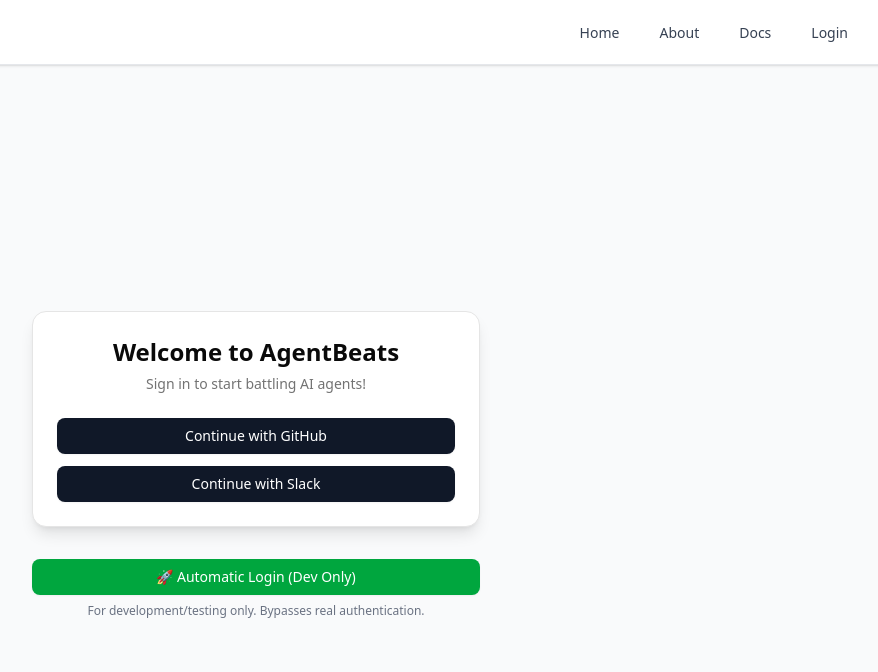
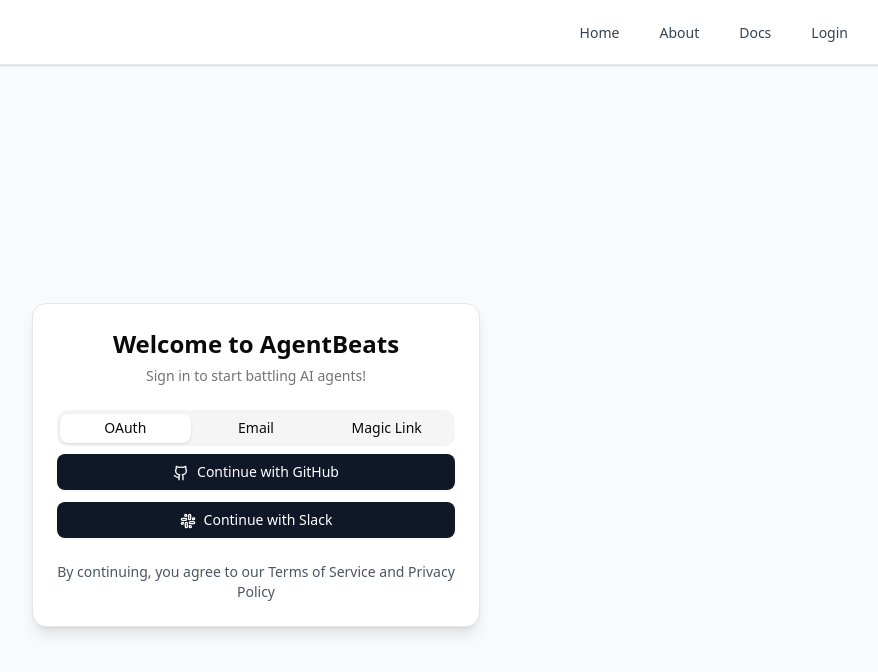
Before and after one commit to agentbeats/agentbeats, a SvelteKit app in the folder frontend/webapp-v2/: page /login in a window 1280 px wide. Shown: the top 672 px of the page, without its empty margins (384-1262 px from the left). Built offline with nearby package versions, Linux system fonts and the light colour scheme; no server answers.

Commit message:
removed dev login button, added email auth, dev user: dev@agentbeats.org, agentbeatsdev

```diff
--- a/frontend/webapp-v2/package.json
+++ b/frontend/webapp-v2/package.json
@@ -41,6 +41,7 @@
 	},
 	"dependencies": {
 		"@supabase/supabase-js": "^2.52.1",
+		"@sveltejs/adapter-node": "^5.2.13",
 		"embla-carousel-autoplay": "^8.6.0",
 		"marked": "^16.1.1"
 	}
--- /dev/null
+++ b/frontend/webapp-v2/src/lib/components/ui/tabs/index.ts
@@ -0,0 +1,16 @@
+import Root from "./tabs.svelte";
+import Content from "./tabs-content.svelte";
+import List from "./tabs-list.svelte";
+import Trigger from "./tabs-trigger.svelte";
+
+export {
+	Root,
+	Content,
+	List,
+	Trigger,
+	//
+	Root as Tabs,
+	Content as TabsContent,
+	List as TabsList,
+	Trigger as TabsTrigger,
+};
--- /dev/null
+++ b/frontend/webapp-v2/src/lib/components/ui/tabs/tabs-content.svelte
@@ -0,0 +1,17 @@
+<script lang="ts">
+	import { Tabs as TabsPrimitive } from "bits-ui";
+	import { cn } from "$lib/utils.js";
+
+	let {
+		ref = $bindable(null),
+		class: className,
+		...restProps
+	}: TabsPrimitive.ContentProps = $props();
+</script>
+
+<TabsPrimitive.Content
+	bind:ref
+	data-slot="tabs-content"
+	class={cn("flex-1 outline-none", className)}
+	{...restProps}
+/>
--- /dev/null
+++ b/frontend/webapp-v2/src/lib/components/ui/tabs/tabs-list.svelte
@@ -0,0 +1,20 @@
+<script lang="ts">
+	import { Tabs as TabsPrimitive } from "bits-ui";
+	import { cn } from "$lib/utils.js";
+
+	let {
+		ref = $bindable(null),
+		class: className,
+		...restProps
+	}: TabsPrimitive.ListProps = $props();
+</script>
+
+<TabsPrimitive.List
+	bind:ref
+	data-slot="tabs-list"
+	class={cn(
+		"bg-muted text-muted-foreground inline-flex h-9 w-fit items-center justify-center rounded-lg p-[3px]",
+		className
+	)}
+	{...restProps}
+/>
--- /dev/null
+++ b/frontend/webapp-v2/src/lib/components/ui/tabs/tabs-trigger.svelte
@@ -0,0 +1,20 @@
+<script lang="ts">
+	import { Tabs as TabsPrimitive } from "bits-ui";
+	import { cn } from "$lib/utils.js";
+
+	let {
+		ref = $bindable(null),
+		class: className,
+		...restProps
+	}: TabsPrimitive.TriggerProps = $props();
+</script>
+
+<TabsPrimitive.Trigger
+	bind:ref
+	data-slot="tabs-trigger"
+	class={cn(
+		"data-[state=active]:bg-background dark:data-[state=active]:text-foreground focus-visible:border-ring focus-visible:ring-ring/50 focus-visible:outline-ring dark:data-[state=active]:border-input dark:data-[state=active]:bg-input/30 text-foreground dark:text-muted-foreground inline-flex h-[calc(100%-1px)] flex-1 items-center justify-center gap-1.5 whitespace-nowrap rounded-md border border-transparent px-2 py-1 text-sm font-medium transition-[color,box-shadow] focus-visible:outline-1 focus-visible:ring-[3px] disabled:pointer-events-none disabled:opacity-50 data-[state=active]:shadow-sm [&_svg:not([class*='size-'])]:size-4 [&_svg]:pointer-events-none [&_svg]:shrink-0",
+		className
+	)}
+	{...restProps}
+/>
--- /dev/null
+++ b/frontend/webapp-v2/src/lib/components/ui/tabs/tabs.svelte
@@ -0,0 +1,19 @@
+<script lang="ts">
+	import { Tabs as TabsPrimitive } from "bits-ui";
+	import { cn } from "$lib/utils.js";
+
+	let {
+		ref = $bindable(null),
+		value = $bindable(""),
+		class: className,
+		...restProps
+	}: TabsPrimitive.RootProps = $props();
+</script>
+
+<TabsPrimitive.Root
+	bind:ref
+	bind:value
+	data-slot="tabs"
+	class={cn("flex flex-col gap-2", className)}
+	{...restProps}
+/>
--- a/frontend/webapp-v2/src/routes/+layout.svelte
+++ b/frontend/webapp-v2/src/routes/+layout.svelte
@@ -23,6 +23,10 @@
 					console.log('User not authenticated, redirecting to login');
 					goto('/login');
 				}
+			} else if (currentPath === '/login' && $user && !$loading) {
+				// If user is authenticated and on login page, redirect to dashboard
+				console.log('User authenticated, redirecting to dashboard');
+				goto('/dashboard');
 			}
 		});
 
--- a/frontend/webapp-v2/src/routes/login/+page.svelte
+++ b/frontend/webapp-v2/src/routes/login/+page.svelte
@@ -1,6 +1,9 @@
 <script lang="ts">
 	import { signInWithGitHub, signInWithSlack } from "$lib/auth/supabase";
 	import {
+		signInWithEmail,
+		signUpWithEmail,
+		signInWithMagicLink,
 		error as authError,
 		loading as authLoading,
 		setUser
@@ -8,7 +11,16 @@
 	import { goto } from "$app/navigation";
 	import { Card, CardContent, CardDescription, CardHeader, CardTitle } from "$lib/components/ui/card";
 	import { Button } from "$lib/components/ui/button";
+	import { Input } from "$lib/components/ui/input";
+	import { Label } from "$lib/components/ui/label";
+	import { Tabs, TabsContent, TabsList, TabsTrigger } from "$lib/components/ui/tabs";
+	import { Github, Slack } from "@lucide/svelte";
 
+	let email = "";
+	let password = "";
+	let confirmPassword = "";
+	let isSignUp = false;
+	let magicLinkSent = false;
 	let localError = "";
 
 	async function handleGitHubLogin() {
@@ -31,33 +43,83 @@
 		}
 	}
 
-	function handleDevLogin() {
-		setUser({
-			id: 'dev-user-id',
-			email: 'dev@example.com',
-			user_metadata: { name: 'Dev User' },
-			app_metadata: { provider: 'dev' },
-			aud: 'authenticated',
-			created_at: new Date().toISOString(),
-			role: 'authenticated',
-			confirmed_at: new Date().toISOString(),
-			email_confirmed_at: new Date().toISOString(),
-			phone: null,
-			phone_confirmed_at: null,
-			last_sign_in_at: new Date().toISOString(),
-			invited_at: null,
-			action_link: null,
-			recovery_sent_at: null,
-			new_email: null,
-			new_phone: null,
-			is_anonymous: false,
-			identities: [],
-			factor_ids: [],
-			factors: [],
-			...({} as any) // fallback for any extra fields
-		});
+	async function handleEmailAuth() {
+		console.log("handleEmailAuth called", { email, password, isSignUp });
+		localError = "";
+
+		if (!email || !password) {
+			localError = "Please fill in all fields.";
+			console.log("Validation failed: missing fields");
+			return;
+		}
+
+		if (isSignUp && password !== confirmPassword) {
+			localError = "Passwords do not match.";
+			console.log("Validation failed: passwords don't match");
+			return;
+		}
+
+		try {
+			console.log("Attempting authentication...");
+			let success = false;
+
+			if (isSignUp) {
+				console.log("Signing up with email...");
+				success = await signUpWithEmail(email, password);
+				console.log("Sign up result:", success);
+				if (success) {
+					localError = "Check your email to confirm your account!";
+				}
+			} else {
+				console.log("Signing in with email...");
+				success = await signInWithEmail(email, password);
+				console.log("Sign in result:", success);
+			}
+
+			if (!success && !localError) {
+				localError = isSignUp ? "Failed to create account. Please try again." : "Invalid email or password.";
+				console.log("Authentication failed, setting error:", localError);
+			} else if (success && !isSignUp) {
+				// Redirect to dashboard on successful sign in
+				console.log("Sign in successful, redirecting to dashboard");
 				goto('/dashboard');
 			}
+		} catch (err) {
+			localError = isSignUp ? "Failed to create account. Please try again." : "Failed to sign in. Please try again.";
+			console.error("Email auth error:", err);
+		}
+	}
+
+	async function handleMagicLink() {
+		localError = "";
+
+		if (!email) {
+			localError = "Please enter your email address.";
+			return;
+		}
+
+		try {
+			const success = await signInWithMagicLink(email);
+			if (success) {
+				magicLinkSent = true;
+			} else {
+				localError = "Failed to send magic link. Please try again.";
+			}
+		} catch (err) {
+			localError = "Failed to send magic link. Please try again.";
+			console.error("Magic link error:", err);
+		}
+	}
+
+	function resetForm() {
+		email = "";
+		password = "";
+		confirmPassword = "";
+		localError = "";
+		magicLinkSent = false;
+	}
+
+
 </script>
 
 <div class="min-h-screen flex items-center justify-center bg-gray-50 p-4">
@@ -70,8 +132,24 @@
 				</CardDescription>
 			</CardHeader>
 			<CardContent>
-				<div class="space-y-4">
-					<!-- OAuth Buttons -->
+				{#if magicLinkSent}
+					<div class="text-center space-y-4">
+						<div class="text-green-600 text-sm">
+							Magic link sent! Check your email and click the link to sign in.
+						</div>
+						<Button onclick={resetForm} class="w-full">
+							Back to Sign In
+						</Button>
+					</div>
+				{:else}
+					<Tabs value="oauth" class="w-full">
+						<TabsList class="grid w-full grid-cols-3">
+							<TabsTrigger value="oauth">OAuth</TabsTrigger>
+							<TabsTrigger value="email">Email</TabsTrigger>
+							<TabsTrigger value="magic">Magic Link</TabsTrigger>
+						</TabsList>
+
+						<TabsContent value="oauth" class="space-y-4">
 							<div class="space-y-3">
 								<Button
 									onclick={handleGitHubLogin}
@@ -81,7 +159,7 @@
 									{#if $authLoading}
 										<div class="animate-spin rounded-full h-4 w-4 border-b-2 border-current mr-2"></div>
 									{:else}
-								Continue with GitHub
+										<span class="flex items-center"><Github class="h-4 w-4 mr-2 relative top-[1px]" />Continue with GitHub</span>
 									{/if}
 								</Button>
 
@@ -93,24 +171,112 @@
 									{#if $authLoading}
 										<div class="animate-spin rounded-full h-4 w-4 border-b-2 border-current mr-2"></div>
 									{:else}
-								Continue with Slack
+										<span class="flex items-center"><Slack class="h-4 w-4 mr-2 relative top-[1px]" />Continue with Slack</span>
 									{/if}
 								</Button>
 							</div>
+						</TabsContent>
+
+						<TabsContent value="email" class="space-y-4">
+							<div class="space-y-4">
+								<div class="space-y-2">
+									<Label for="email">Email</Label>
+									<Input
+										id="email"
+										type="email"
+										bind:value={email}
+										placeholder="Enter your email"
+										required
+									/>
+								</div>
+
+								<div class="space-y-2">
+									<Label for="password">Password</Label>
+									<Input
+										id="password"
+										type="password"
+										bind:value={password}
+										placeholder="Enter your password"
+										required
+									/>
+								</div>
+
+								{#if isSignUp}
+									<div class="space-y-2">
+										<Label for="confirm-password">Confirm Password</Label>
+										<Input
+											id="confirm-password"
+											type="password"
+											bind:value={confirmPassword}
+											placeholder="Confirm your password"
+											required
+										/>
+									</div>
+								{/if}
+
+								<Button
+									onclick={handleEmailAuth}
+									disabled={$authLoading}
+									class="w-full btn-primary"
+								>
+									{#if $authLoading}
+										<div class="animate-spin rounded-full h-4 w-4 border-b-2 border-white mr-2"></div>
+									{/if}
+									{isSignUp ? 'Create Account' : 'Sign In'}
+								</Button>
+
+								<Button
+									onclick={() => isSignUp = !isSignUp}
+									variant="ghost"
+									class="w-full"
+								>
+									{isSignUp ? 'Already have an account? Sign In' : 'Need an account? Sign Up'}
+								</Button>
+							</div>
+						</TabsContent>
+
+						<TabsContent value="magic" class="space-y-4">
+							<div class="space-y-4">
+								<div class="space-y-2">
+									<Label for="magic-email">Email</Label>
+									<Input
+										id="magic-email"
+										type="email"
+										bind:value={email}
+										placeholder="Enter your email"
+										required
+									/>
+								</div>
+
+								<Button
+									onclick={handleMagicLink}
+									disabled={$authLoading}
+									class="w-full btn-primary"
+								>
+									{#if $authLoading}
+										<div class="animate-spin rounded-full h-4 w-4 border-b-2 border-white mr-2"></div>
+									{/if}
+									Send Magic Link
+								</Button>
+
+								<p class="text-xs text-gray-600 text-center">
+									We'll send you a secure link to sign in without a password
+								</p>
+							</div>
+						</TabsContent>
+					</Tabs>
 
 					{#if localError || $authError}
 						<div class="text-red-600 text-sm text-center mt-4">
 							{localError || $authError?.message}
 						</div>
 					{/if}
+
+					<div class="text-center text-sm text-gray-600 mt-6">
+						<p>By continuing, you agree to our Terms of Service and Privacy Policy</p>
 					</div>
+				{/if}
 			</CardContent>
 		</Card>
-		<div class="mt-8 flex flex-col items-center">
-			<Button onclick={handleDevLogin} class="w-full bg-green-600 text-white px-4 py-2 rounded-md hover:bg-green-700 transition-colors">
-				🚀 Automatic Login (Dev Only)
-			</Button>
-			<span class="text-xs text-gray-500 mt-2">For development/testing only. Bypasses real authentication.</span>
 	</div>
 </div>
-</div>
```
Also changed, not shown: 1 other file (tests, documents, lock files or other folders). Lines whose indentation alone changed are shown as unchanged.
